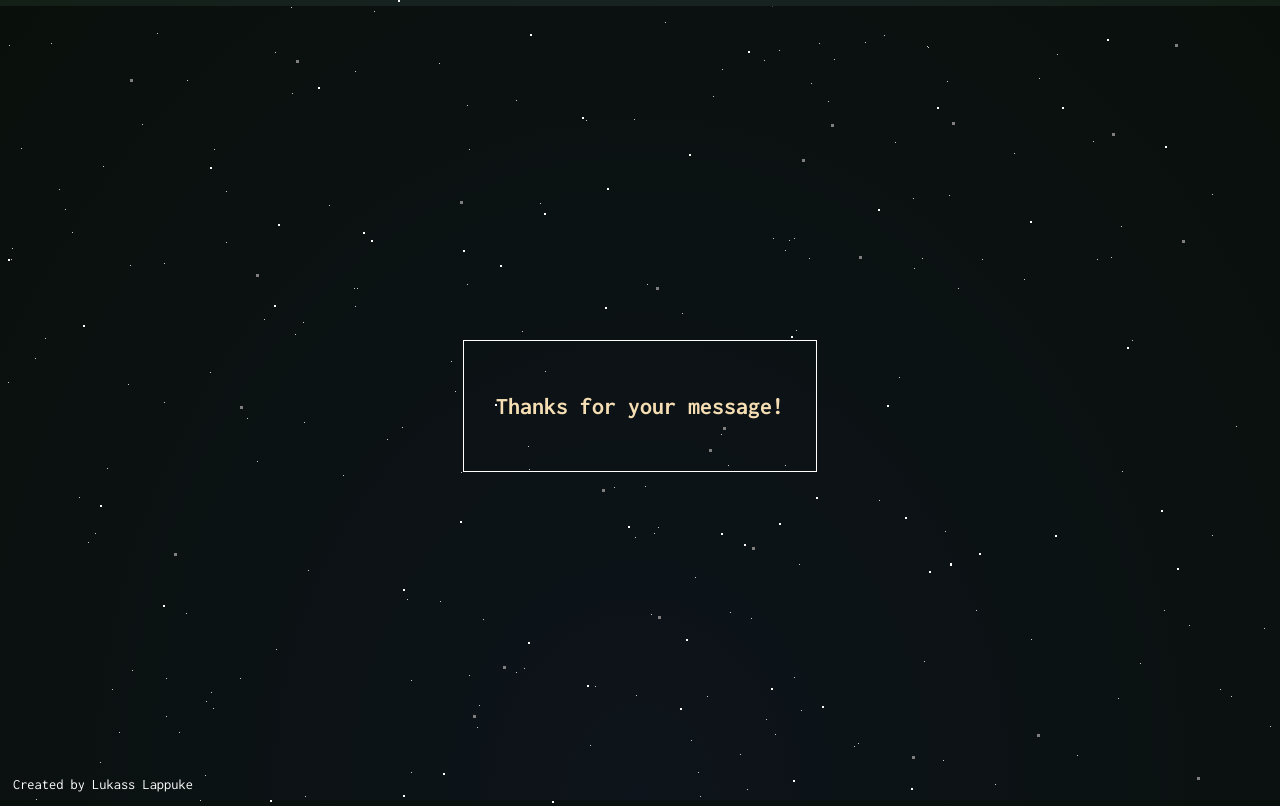
After one commit to 11lll/acount-balance-app, a Flask app: page /form in a window 1280 px wide. The commit adds this page. Run offline with Flask 2, Linux system fonts and the light colour scheme.

Commit message:
email & form.html, bug fix on null value

```diff
--- a/application.py
+++ b/application.py
@@ -1,146 +1,51 @@
-import pandas as pd
-from pandas import *
-from datetime import date
 from flask import Flask, redirect, url_for, render_template, request
+import smtplib
+from balance_projection import balance_projection
 
 application = Flask(__name__)
-
-"""The Account Balance Function"""
-
-df0=pd.DataFrame()
-
-today = date.today()
-#today = '30/08/2021'
-
-def balance_projection(periods, acc_balance, weekly_expenses, monthly_income, monthly_expenses):
-
-    df0 = pd.DataFrame()
-    df0['Date'] = pd.date_range(start=today, periods=periods, freq='W-MON')
-    df0['Week Number'] = df0['Date'].dt.isocalendar().week
-    df0['Month'] = df0['Date'].dt.month
-
-    duplicate_list = []
-    duplicate_list = df0.duplicated(subset=['Month'], keep='last')
-
-    df0['Weekly Expenses'] = weekly_expenses
-
-    monthly_exp_list = []
-    for n in duplicate_list:
-        if n == False:
-            monthly_exp_list.append(monthly_expenses)
-        else:
-            monthly_exp_list.append(0)
-    df0['Monthly Expenses'] = monthly_exp_list
-
-    monthly_inc_list = []
-    for n in duplicate_list:
-        if n == False:
-            monthly_inc_list.append(monthly_income)
-        else:
-            monthly_inc_list.append(0)
-    df0['Monthly Income'] = monthly_inc_list
-
-    acc_balance_list = []
-    for n in range(periods):
-        if n == 0:
-            acc_balance_list.append(acc_balance)
-        else:
-            acc_balance_list.append(0)
-
-    rows_list = []
-    new_acc_balance = 0
-    for i in range(periods):
-        dict1 = {}
-        new_acc_balance += acc_balance_list[i] - weekly_expenses - monthly_exp_list[i] + monthly_inc_list[i]
-        dict1.update(Account_Balance = new_acc_balance)
-        rows_list.append(dict1)
-
-    df00 = pd.DataFrame(rows_list)
-    df0 = df0.join(df00)
-    df0 = df0.rename({"Account_Balance":"Account Balance"}, axis=1)
-
-    #print(duplicate_list)
-    #print(monthly_exp_list)
-    #print(salary_list)
-
-    html_start = f"""
-    <head>
-    <meta http-equiv="Content-Type" content="text/html; charset=utf-8">
-    <title>Here's your report!</title>
-    <link rel= "stylesheet" type= "text/css" href="static/styles/df_style.css">
-    </head>
-    <body>
-        <section class="wrapper">
-            <div id="stars1"></div>
-            <div id="stars2"></div>
-            <div id="stars3"></div>
-        </section>
-
-        <section class="title">
-            <div class="container">
-                <h2 class="subhead">Here's your 1 year report!</h2>
-            </div>
-        </section>
-        """
-    # css_style = """
-    # <style type="text/css" media="screen">
-    #     #balance {
-    #     font-family: "Trebuchet MS", Arial, Helvetica, sans-serif;
-    #     font-size: 12px;
-    #     border-collapse: collapse;
-    #     width: 100%;
-    #     }
-
-    #     #customers td, #customers th {
-    #     border: 1px solid #ddd;
-    #     padding: 8px;
-    #     }
-
-    #     #customers tr:nth-child(even){background-color: #f2f2f2;}
-
-    #     #customers tr:hover {background-color: #ddd;}
-
-    #     #customers th {
-    #     padding-top: 12px;
-    #     padding-bottom: 12px;
-    #     text-align: left;
-    #     background-color: #4CAF50;
-    #     color: white;
-    #     }
-    # </style>
-    # </head>
-    # <body>
-    # """
-    html_body = df0.head(54).to_html(index=False, table_id="tablestyle") #set table_id to your css style name
-    html_end = """
-        <div id="footer">
-        Created by Lukass Lappuke
-        </div>
-    </body>"""
-    html_table = (html_start  + html_body + html_end)
-
-    return html_table
-
-
-periods = 48
-
-
 
 @application.route("/", methods=["POST", "GET"])
 def home():
     #return "HE!"
     if request.method == "POST":
-        req = request.form
 
+        req = request.form                                          #https://stackoverflow.com/questions/53134216/multiple-forms-on-1-page-python-flask
         ab = req["ab"]
         we = req["we"]
         mi = req["mi"]
         me = req["me"]
 
+        if ab == '':
+            ab = '0'
+        if we == '':
+            we = '0'
+        if mi == '':
+            mi = '0'
+        if me == '':
+            me = '0'
         #print(acc_balance, weekly_expenses, monthly_income, monthly_expenses)
         return redirect(url_for("dataframe", acc_balance=ab, weekly_expenses=we, monthly_income=mi, monthly_expenses=me))
 
     return render_template("index.html")
+
+@application.route("/form", methods=["POST", "GET"])
+def form():
+    title = "Thank You!"
+    if request.method == "POST":
+        req = request.form.get          #https://www.youtube.com/watch?v=lLc_jHkifRc&ab_channel=PrettyPrinted
+        name = req("name")
+        email = req("email")
+        message = req("message")
+
+        msg = f'You have a new message from {name} || {email} \n\n {message}'
+
+        server = smtplib.SMTP("smtp.gmail.com", 587)
+        server.starttls()
+        server.login("fundprojector@gmail.com", "DFtJXuL8ir.60aRPGtlOC")
+        server.sendmail("fundprojector@gmail.com", "fundprojector@gmail.com", msg)
+
+        return render_template("form.html", title=title, name=name)
+    return render_template("form.html", title=title)
 
 
 
@@ -152,7 +57,7 @@ def dataframe():
     monthly_expenses = int(request.args["monthly_expenses"])
     #print(acc_balance, weekly_expenses, monthly_income, monthly_expenses)
     #return render_template("index.html")
-    return balance_projection(periods, acc_balance, weekly_expenses, monthly_income, monthly_expenses)
+    return balance_projection(acc_balance, weekly_expenses, monthly_income, monthly_expenses)
 
 
 
--- a/static/styles/main.scss
+++ b/static/styles/main.scss
@@ -15,19 +15,23 @@ html {
     background: radial-gradient(ellipse at bottom, hsl(212, 33%, 16%) 0%,hsl(140, 24%, 10%) 100%);
     // background-size: 100% 100%;
     overflow: auto;
-    margin: 0;
-    // height: 100%;
+    // margin: 0;
+    height: 100vh;
 }
 
 
 body {
     margin: 0;
     padding: 0;
-    height: 100%;
+    min-height: 100vh;
     box-sizing: border-box;
     overflow: hidden;
+
 }
 
+// .wrapper {
+//     height: 100%;
+// }
 
 #footer {
     color: white;
@@ -60,11 +64,11 @@ body {
     padding: 2em;
     margin-left: auto;
     margin-right: auto;
-    margin-top: 10em;
+    margin-top: 14vh;
     outline: 1px solid hsl(85, 18%, 24%);
+    box-shadow: 0em 1em 1.5em hsl(0, 0%, 100%);
     //text-align: left;
     // border-radius: .2em;
-    box-shadow: 0em 1em 1.5em hsl(0, 0%, 100%);
 
     .subhead {
         text-transform: uppercase;
@@ -97,9 +101,9 @@ body {
             margin-top: .5em;
             // outline: 3px solid hsl(55, 100%, 50%);
 
+        }
+
     }
-
-}
 
 
     .hero-submit {
@@ -138,18 +142,7 @@ body {
     outline: 4px solid var(--main-hero-color);
 }
 
-// https://code.tutsplus.com/tutorials/getting-clever-with-css3-shadows--net-15991
-// .hero:after {
-//     content:'';
-//     color: transparent;
-//     box-shadow: 0em 3em 4em hsl(0, 2%, 64%);
-//     position: absolute;
-//     width: 350px;
-//     height: 20px;
-//     //bottom: 30em;
-//     z-index: -1;
 
-// }
 
 p {
     color: var(--main-font-color);
@@ -219,6 +212,33 @@ h3 {
     background-color: var(--main-hover-color);
     }
 }
+
+.thanks-box {
+    height: 100vh;
+    background:rgba(0,0,0,0.5);
+    text-align:center;
+    display:flex;
+    align-items: center;
+    justify-content: center;
+}
+
+.thanks-message{
+    text-align: center;
+    padding: 2em;
+    color: wheat;
+    outline: 1.5px solid #ffffff;
+    display: inline-block;
+    // justify-content: center;
+    &:hover {
+        background-color: var(--main-hover-color);
+        color: var(--main-font-color);
+    }
+
+
+}
+
+
+
 
 
 
--- /dev/null
+++ b/templates/base.html
@@ -0,0 +1,30 @@
+<!DOCTYPE html>
+<html lang="en">
+
+<head>
+    <meta charset="UTF-8">
+    <meta http-equiv="X-UA-Compatible" content="IE=edge">
+    <meta name="viewport" content="width=device-width, initial-scale=1.0">
+    <title>Weekly Account Balance</title>
+    <link rel= "stylesheet" type= "text/css" href= "{{ url_for('static',filename='styles/main.css') }}">
+</head>
+
+<body>
+
+        <div id="stars1"></div>
+        <div id="stars2"></div>
+        <div id="stars3"></div>
+
+
+{% block content %}
+
+{% endblock %}
+
+
+    <div id="footer">
+        Created by Lukass Lappuke
+    </div>
+
+</body>
+
+</html>
--- /dev/null
+++ b/templates/form.html
@@ -0,0 +1,11 @@
+{% extends "base.html" %}
+
+{% block content %}
+    <section class="thanks">
+        <div class="thanks-box">
+            <div class="thanks-message">
+                <h1> Thanks for your message!</h1>
+            </div>
+        </div>
+    </section>
+{% endblock %}
```
Also changed, not shown: balance_projection.py (added, +85 -0 lines), templates/index.html (+9 -28 lines), static/styles/df_style.css, static/styles/main.css, 2 other files.
